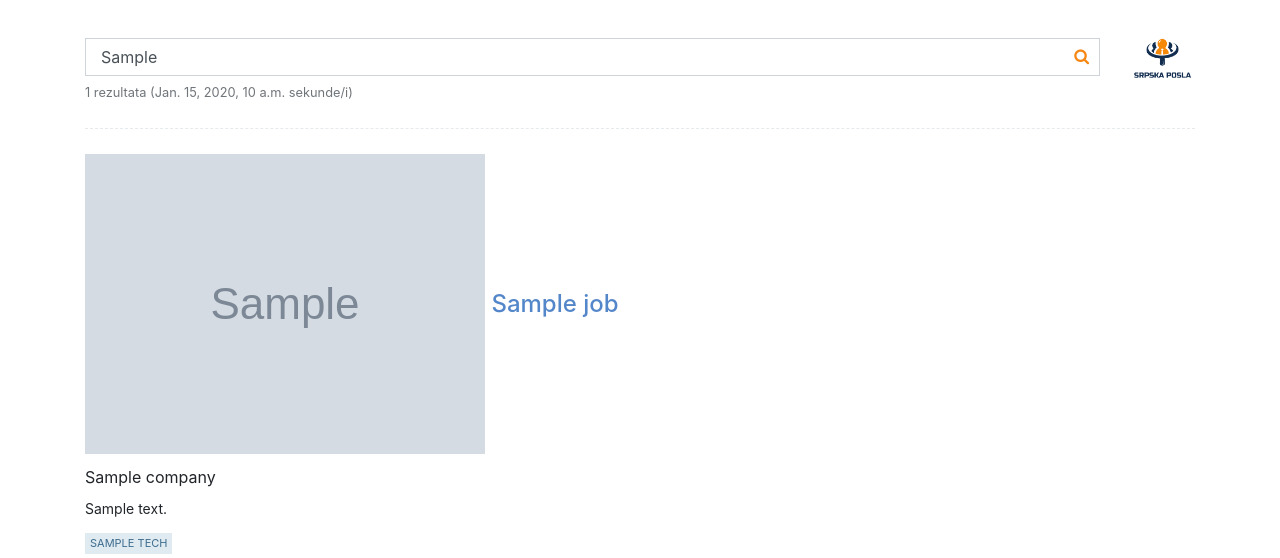
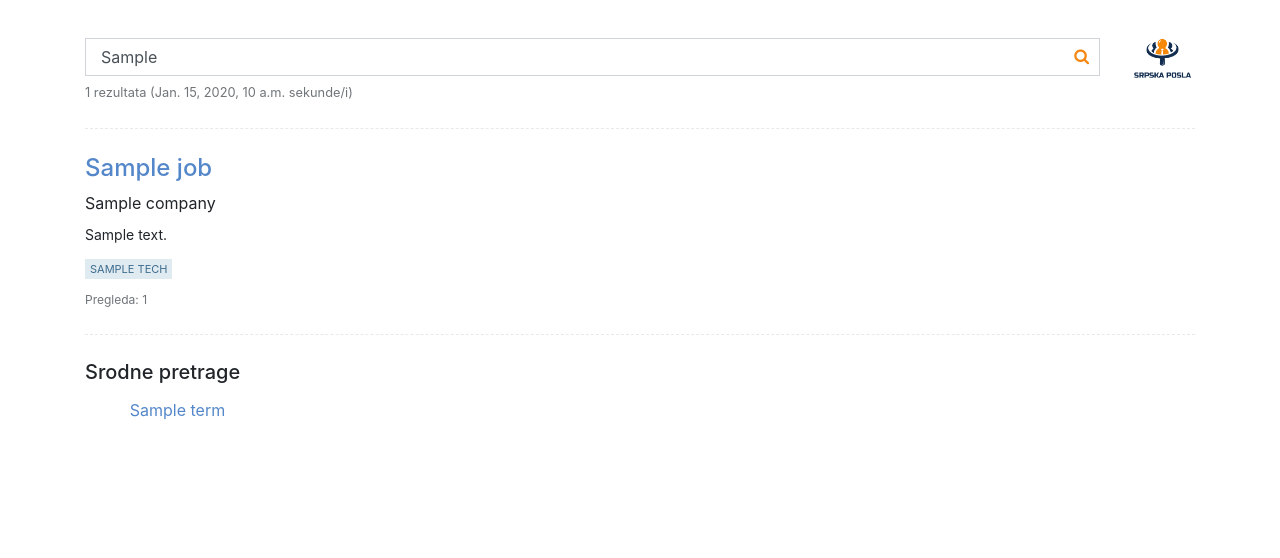
Before and after one commit to milos-zivanovic/srpskaposla, a Django app: template templates/results.html in a window 1280 px wide. Shown: the top 558 px of the page. Run offline with Django 3.2, Linux system fonts and the light colour scheme; tables that the repository leaves empty hold one stand-in row (values such as "Sample post"); the template is opened without the code that fills it: values that come from a table or form of the project are taken from there, most other values are stand-ins (such as "Sample title", 1, 10 or a date in 2020); grey boxes marked "Sample" are stand-in pictures; data that the repository does not hold is empty; some libraries are stand-ins or nearby versions.

Commit message:
commenting out media files

```diff
--- a/templates/results.html
+++ b/templates/results.html
@@ -48,9 +48,10 @@
             <div class="search-result">
                 <!-- Source Image, Job Title and URL -->
                 <h4>
-                    <a href="{{ job.source.url }}" target="_blank" style="text-decoration: none;">
+                    <!-- TODO: implement media files on production -->
+                    <!--<a href="{{ job.source.url }}" target="_blank" style="text-decoration: none;">
                         <img src="{{ job.source.image.url }}" style="margin-bottom: 3px" title="Izvor: {{ job.source.name }}" />
-                    </a>
+                    </a>-->
                     <a href="{% url 'jobs:redirect' job.id %}" target="_blank">{{ job.title }}</a>
                 </h4>
 
```
